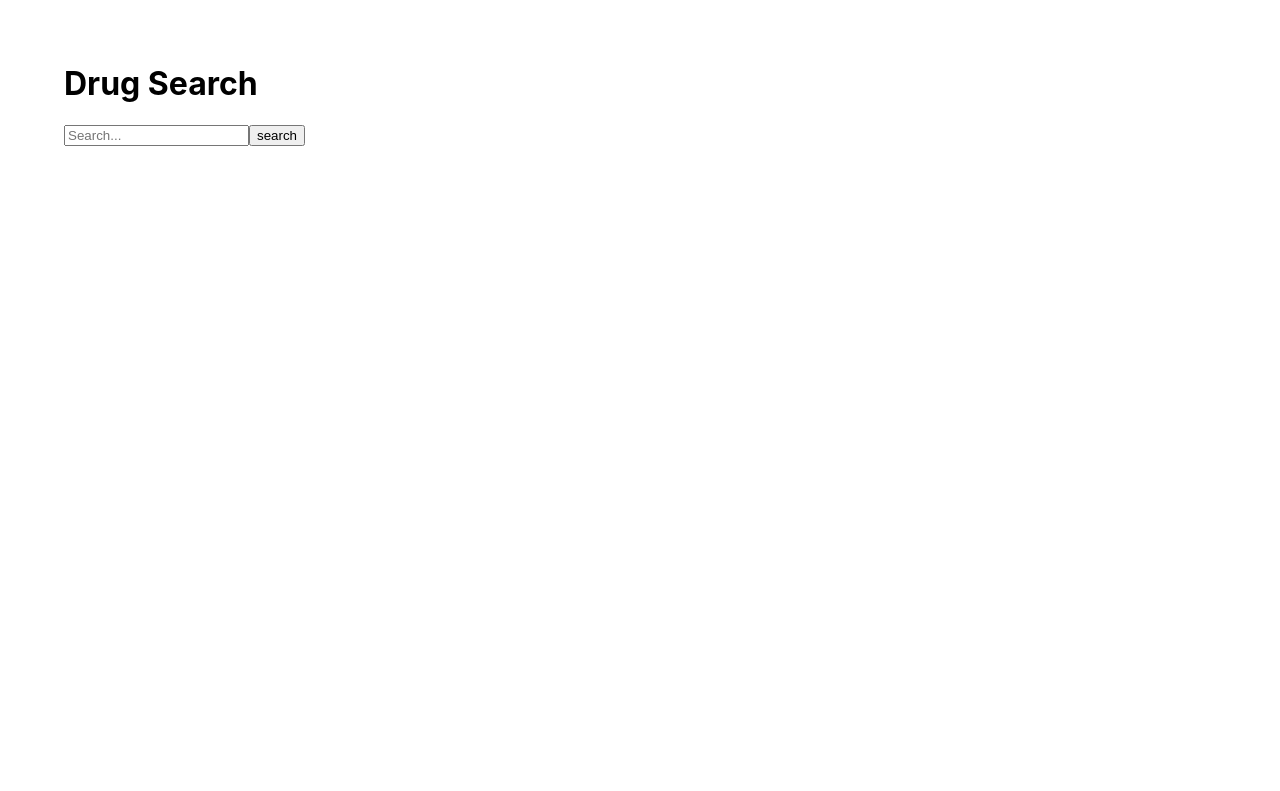
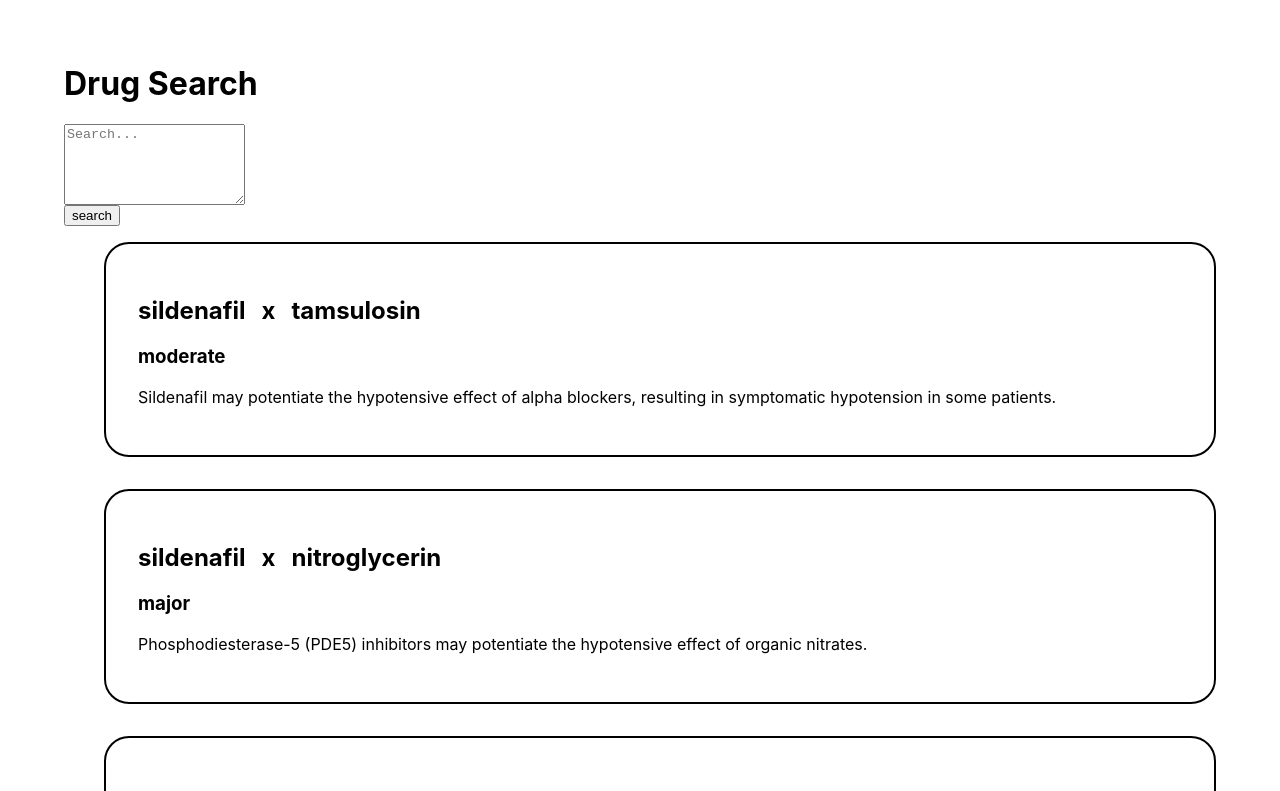
Before and after one commit to masonaviles/drug-search, a React (Create React App) app: page / in a window 1280 px wide. Shown: the top 791 px of the page. Built offline with nearby package versions, Linux system fonts and the light colour scheme.

Commit message:
get space multi search working

```diff
--- a/src/App.js
+++ b/src/App.js
@@ -13,7 +13,7 @@
 			.then((data) => {
 				setData(data);
         console.log("query in UE", query);
-        setFilteredData( data.filter(word => word.drugs.includes(query)) );
+        setFilteredData( data.filter(word => word.drugs.join(' ').includes(query)) );
 			})
       .catch(error => {
         console.log('Error: ' + error);
--- a/src/SearchForm.js
+++ b/src/SearchForm.js
@@ -14,10 +14,11 @@
 
   return (
     <form className="search-form" onSubmit={handleSubmit}>
-      <input type="search"
+      <textarea type="search"
         onChange={onSearchChange}
         name="search"
         placeholder="Search..."
+        rows="5"
       />
       <button type="submit" id="submit" className="search-button">search</button>
     </form>
--- a/src/index.css
+++ b/src/index.css
@@ -26,3 +26,7 @@
   border-radius: 25px;
   padding: 2rem;
 }
+
+textarea, button {
+  display: block;
+}
```
